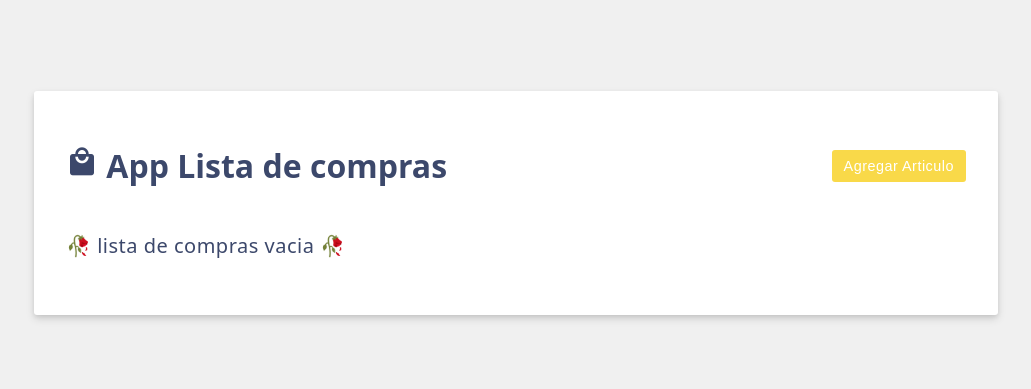
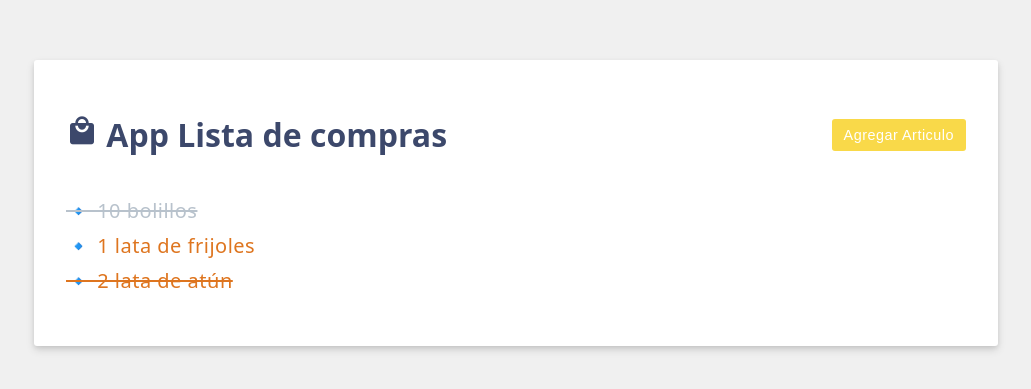
Before and after one commit to rivalcoba/VueJs-ShoppingCart, a Vue app: page / in a window 1280 px wide. Shown: the part 197-586 px from the top of the page, without its empty margins (124-1155 px from the left). Built offline with nearby package versions, Linux system fonts and the light colour scheme.

Commit message:
⭐ Feat: Clases dinamicas con vue

```diff
--- a/src/App.vue
+++ b/src/App.vue
@@ -2,10 +2,15 @@
 import { ref } from 'vue';
 const header = ref('App Lista de compras');
 const items = ref([
-  // {id: 1, label: '10 bolillos'},
-  // {id: 2, label: '1 lata de frijoles'},
-  // {id: 3, label: '2 lata de atún'}
+  {id: 1, label: '10 bolillos', purchased: true, highPriority: false},
+  {id: 2, label: '1 lata de frijoles', purchased: false, highPriority: true},
+  {id: 3, label: '2 lata de atún', purchased: true, highPriority: true}
 ]);
+// Función que alterna el estado de comprado de un item
+const togglePurchased = (item) => {
+  // Invertir la propiedad "purchased"
+  item.purchased = !item.purchased;
+}
 // Agregando metodo para guardar nuevo articulo en la lista
 const saveItem = () => {
   items.value.push({id: items.value.length + 1, label: newItem.value})
@@ -43,7 +48,12 @@
     <button :disabled="newItem.length === 0" class="btn btn-primary">Salvar Articulo</button>
   </form>
   <ul>
-    <li v-for="{ id, label } in items" v-bind:key="id">
+    <li
+      v-for="({ id, label, purchased, highPriority }, index) in items"
+      v-bind:key="id"
+      :class="{ strikeout : purchased, priority: highPriority}"
+      @click="togglePurchased(items[index])"
+      >
       🔹 {{ label }}
     </li>
   </ul>
```
